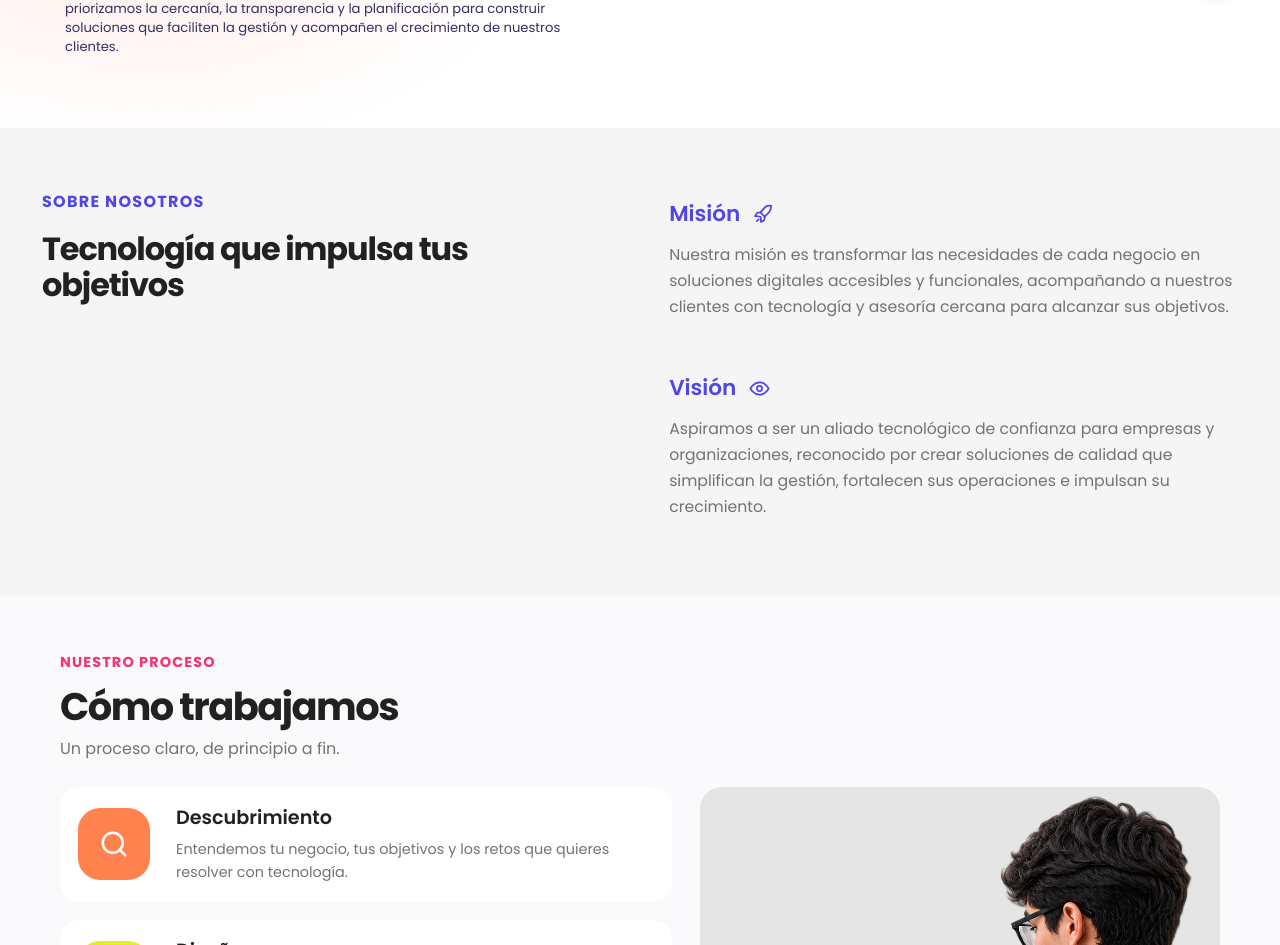
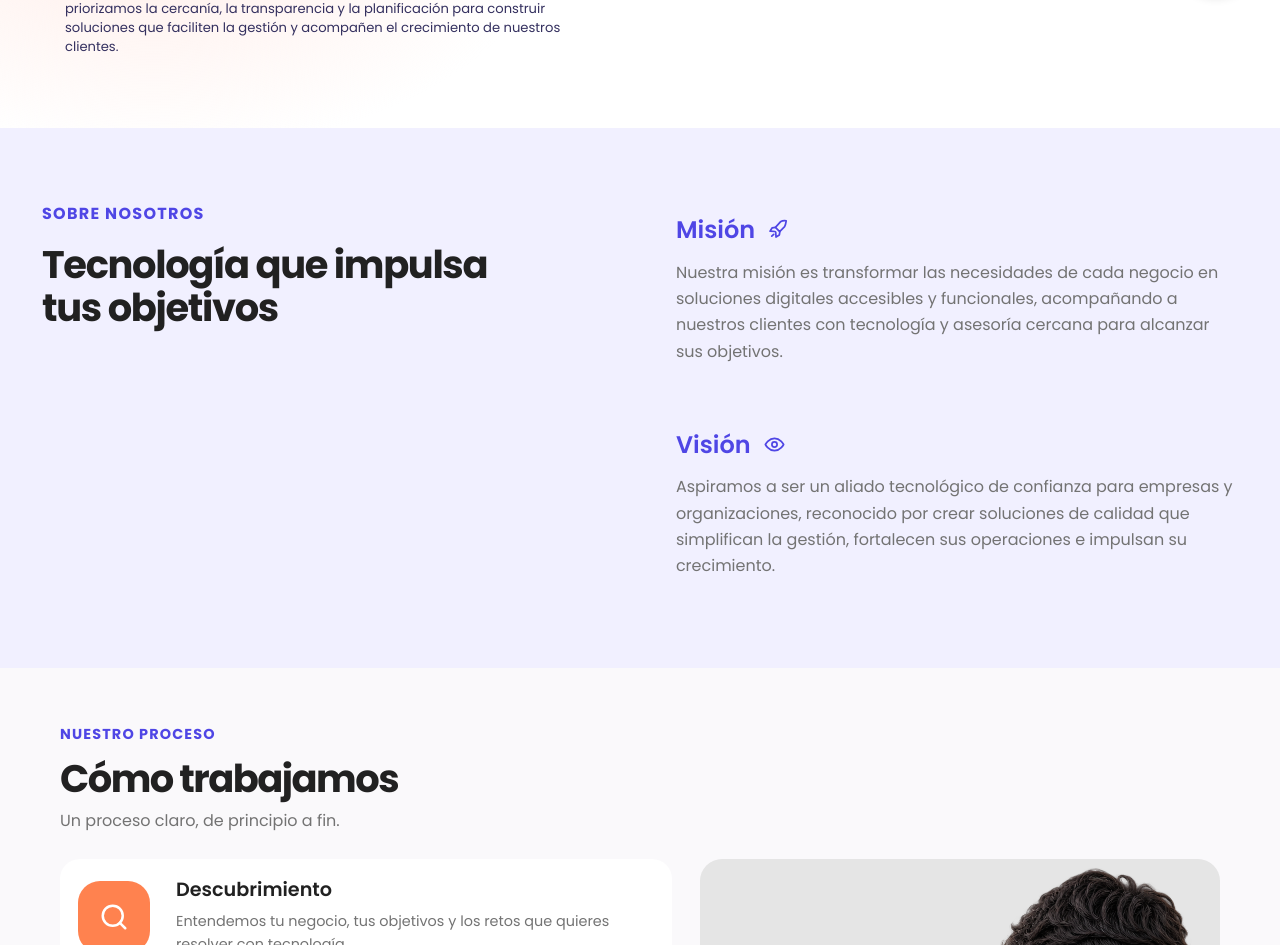
Before and after one commit to KevinMoreSandoval/adarksolutions, a Next.js app: page /about-us in a window 1280 px wide. Shown: the part 781-1726 px from the top of the page. Built offline with nearby package versions, Linux system fonts and the light colour scheme.

Commit message:
style: refresh about and process sections

```diff
--- a/src/screens/about-mission/about-mission.module.css
+++ b/src/screens/about-mission/about-mission.module.css
@@ -1,19 +1,19 @@
 .section {
   width: 100%;
-  padding: 64px 42px 76px;
-  background: var(--color-gray-100, #f5f5f5);
+  padding: 76px 42px 88px;
+  background: #f1f0ff;
 }
 
 .container {
   display: grid;
-  grid-template-columns: minmax(260px, 0.9fr) minmax(0, 1fr);
-  gap: clamp(48px, 9vw, 140px);
-  width: min(100%, 1320px);
+  grid-template-columns: minmax(360px, 0.9fr) minmax(0, 1fr);
+  gap: clamp(64px, 10vw, 180px);
+  width: min(100%, 1640px);
   margin: 0 auto;
 }
 
 .heading {
-  max-width: 430px;
+  max-width: 500px;
 }
 
 .eyebrow {
@@ -28,7 +28,7 @@
 
 .heading h2 {
   color: var(--color-black, #212121);
-  font-size: clamp(1.8rem, 2.5vw, 2.5rem);
+  font-size: clamp(2.25rem, 3vw, 3rem);
   font-weight: 700;
   letter-spacing: -0.035em;
   line-height: 1.12;
@@ -37,8 +37,8 @@
 .items {
   display: flex;
   flex-direction: column;
-  gap: 54px;
-  padding-top: 8px;
+  gap: 64px;
+  padding-top: 10px;
 }
 
 .item h3 {
@@ -47,7 +47,7 @@
   gap: 12px;
   margin-bottom: 14px;
   color: var(--color-primary, #4f46e5);
-  font-size: 1.35rem;
+  font-size: 1.5rem;
   font-weight: 600;
   line-height: 1.3;
 }
@@ -63,9 +63,9 @@
 }
 
 .item p {
-  max-width: 650px;
+  max-width: 720px;
   color: var(--color-gray-500, #737373);
-  font-size: 0.98rem;
+  font-size: clamp(1rem, 1.1vw, 1.2rem);
   line-height: 1.65;
 }
 
--- a/src/screens/how-we-work/how-we-work.module.css
+++ b/src/screens/how-we-work/how-we-work.module.css
@@ -23,7 +23,7 @@
 
 .eyebrow {
   margin-bottom: 12px;
-  color: #f63370;
+  color: var(--color-primary, #4f46e5);
   font-size: 0.9rem;
   font-weight: 700;
   letter-spacing: 0.08em;
@@ -91,10 +91,21 @@
   color: #fff;
 }
 
-.icon1 { background: #ff824f; }
-.icon2 { background: #e7e929; }
-.icon3 { background: #7618f5; }
-.icon4 { background: #91e8cc; }
+.icon1 {
+  background: #ff824f;
+}
+
+.icon2 {
+  background: #e7e929;
+}
+
+.icon3 {
+  background: #7618f5;
+}
+
+.icon4 {
+  background: #91e8cc;
+}
 
 .icon :global(svg) {
   width: 30px;
@@ -146,7 +157,9 @@
     grid-template-columns: 1fr;
   }
 
-  .steps { gap: 14px; }
+  .steps {
+    gap: 14px;
+  }
 
   .imageWrap {
     display: none;
```
